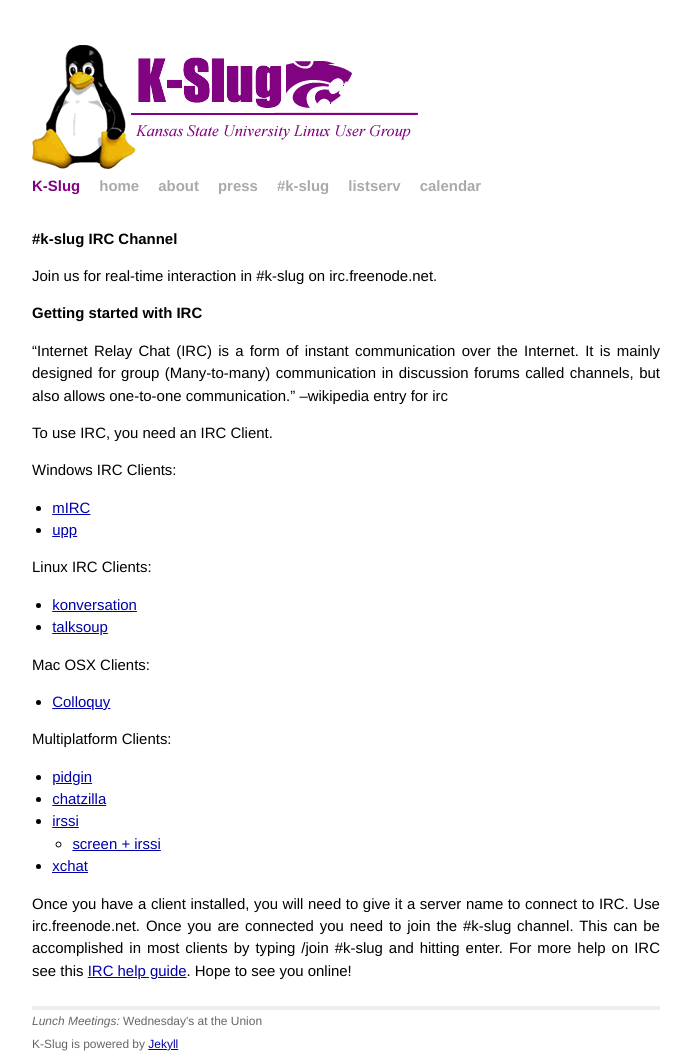
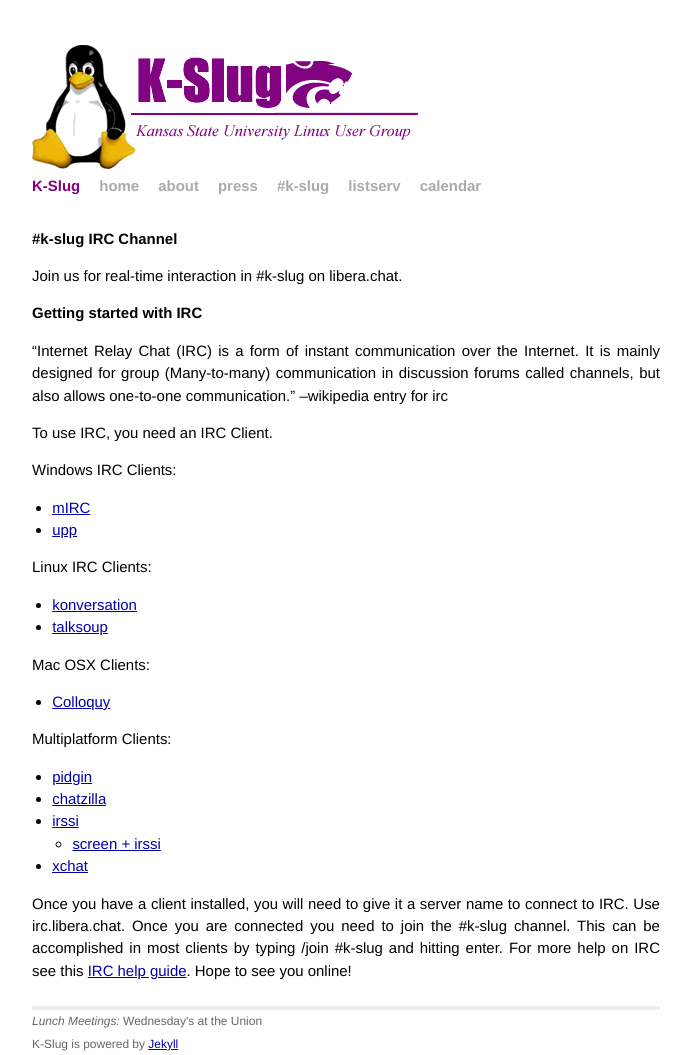
Before and after one commit to k-slug/k-slug.github.io, a Jekyll site: the page built from kslug.html, in a window 1280 px wide. Shown: the whole page, without its empty margins (294-985 px from the left). Built offline with Jekyll 4.4.1, drawn with Linux system fonts in a browser that asks for light colours; Markdown is read by kramdown in place of the engine named in the settings; comment, search, counter and statistics services are not loaded.

Commit message:
replace freenode with libera to document move to new network

```diff
--- a/kslug.html
+++ b/kslug.html
@@ -5,7 +5,7 @@
 
 <div id="irc">
   <h1>#k-slug IRC Channel</h1>
-  <p>Join us for real-time interaction in #k-slug on irc.freenode.net.</p>
+  <p>Join us for real-time interaction in #k-slug on libera.chat.</p>
   <h3>Getting started with IRC</h3>
   <p>“Internet Relay Chat (IRC) is a form of instant communication over the Internet. It is mainly designed for group (Many-to-many) communication in discussion forums called channels, but also allows one-to-one communication.” –wikipedia entry for irc</p>
   <p>To use IRC, you need an IRC Client.</p>
@@ -34,5 +34,5 @@
     </li>
     <li><a title="xchat" href="http://xchat.org"><span style="text-decoration: underline;">xchat</span></a></li>
   </ul>
-  <p>Once you have a client installed, you will need to give it a server name to connect to IRC. Use irc.freenode.net. Once you are connected you need to join the #k-slug channel. This can be accomplished in most clients by typing /join #k-slug and hitting enter. For more help on IRC see this <a href="http://www.irchelp.org/">IRC help guide</a>. Hope to see you online!</p>
+  <p>Once you have a client installed, you will need to give it a server name to connect to IRC. Use irc.libera.chat. Once you are connected you need to join the #k-slug channel. This can be accomplished in most clients by typing /join #k-slug and hitting enter. For more help on IRC see this <a href="http://www.irchelp.org/">IRC help guide</a>. Hope to see you online!</p>
 </div>
```
